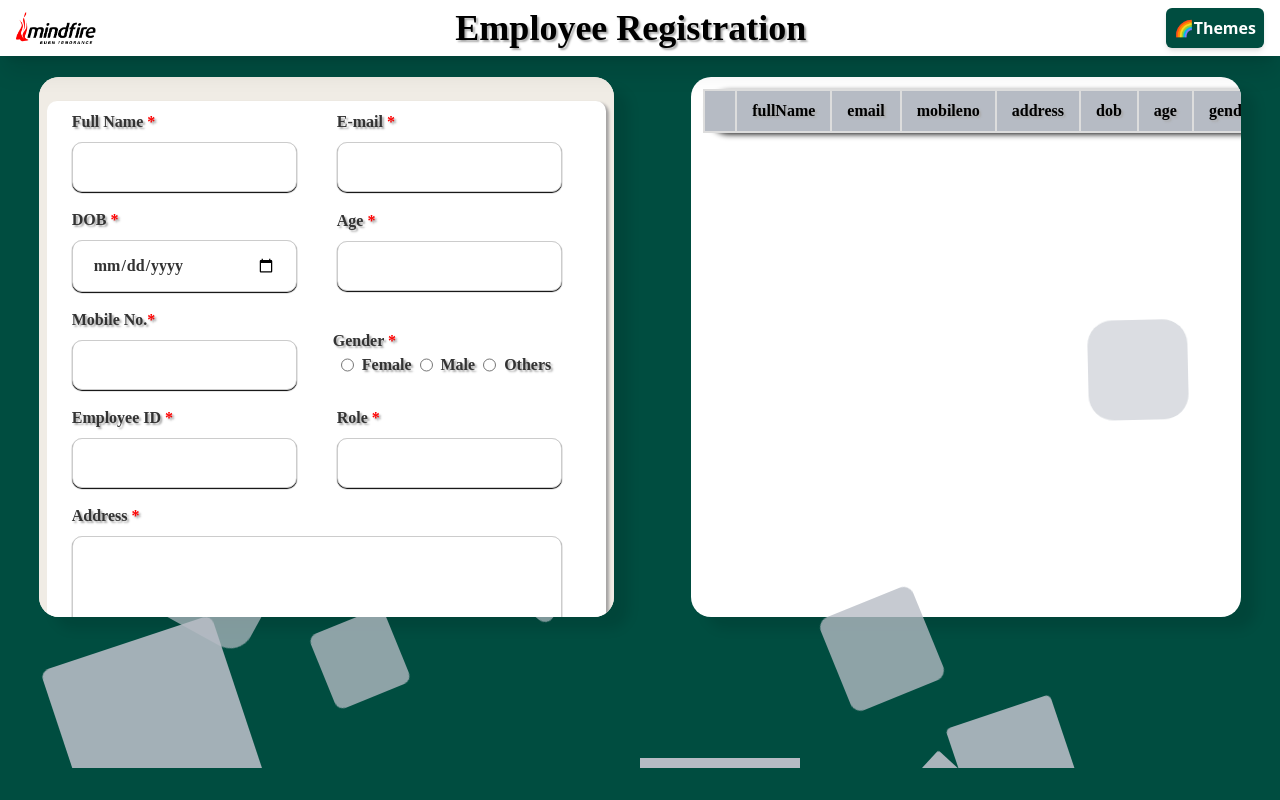
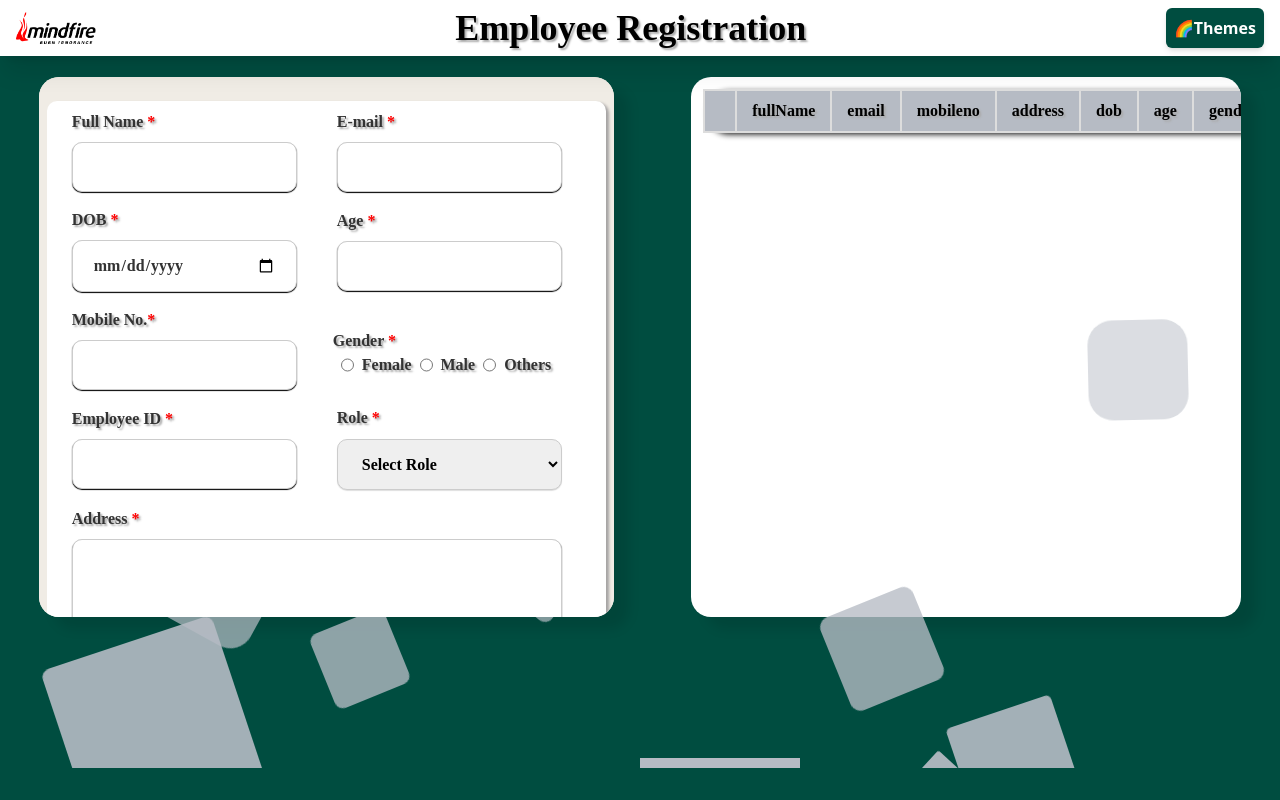
Before and after one commit to anandmindfire/Html-Practice, a React (Create React App) app: page / in a window 1280 px wide. Built offline with nearby package versions, Linux system fonts and the light colour scheme.

Commit message:
added components of baground animations and cells

```diff
--- a/src/App.css
+++ b/src/App.css
@@ -409,6 +409,31 @@ label {
     border-radius: 8px;   /* Adjust border-radius for smaller screens */
   }
 }
+
+
+
+select {
+  width: 225px;
+  padding: 15px 20px;
+  margin: 9px 0;
+  border: 1px solid #ccc;
+  border-radius: 10px;
+  box-sizing: border-box;
+
+}
+.input_field select:is(:focus, :valid) {
+  box-shadow: 0 1px 1px rgba(0, 0, 0, 0.13);
+}
+
+@media only screen and (max-width: 600px) {
+  .input_field select {
+    width: 260px;
+    padding: 10px 15px;
+    margin: 6px 0;
+    border-radius: 8px;
+  }
+}
+
 .input_field input[type="date"]:valid{
   color: #333;
   border-radius: 10px;
--- a/src/App.js
+++ b/src/App.js
@@ -3,30 +3,14 @@ import './App.css';
 import { ToastContainer, toast } from 'react-toastify';
 import 'react-toastify/dist/ReactToastify.css';
 import HomePage from './Components/HomePage.js';
-
+import BagroundAnimation from './Components/BagroundAnimation.js';
 function App() {
   return (
     <div className="area min-h-screen w-full absolute z-0" id='area'>
-			<ul className="circles">
-				<li></li>
-				<li></li>
-				<li></li>
-				<li></li>
-				<li></li>
-				<li></li>
-				<li></li>
-				<li></li>
-				<li></li>
-				<li></li>
-			</ul>
+			<BagroundAnimation/>
 			<ToastContainer />
-      <HomePage/>
+              <HomePage/>
 		</div>
-
-
-
-
-
   );
 }
 
--- /dev/null
+++ b/src/Components/BagroundAnimation.js
@@ -0,0 +1,21 @@
+import React from 'react';
+
+function BagroundAnimation() {
+  return (
+        <ul className="circles">
+        <li></li>
+        <li></li>
+        <li></li>
+        <li></li>
+        <li></li>
+        <li></li>
+        <li></li>
+        <li></li>
+        <li></li>
+        <li></li>
+    </ul>
+
+  );
+}
+
+export default BagroundAnimation;
--- /dev/null
+++ b/src/Components/EditableCell.js
@@ -0,0 +1,43 @@
+import React, { useState } from 'react';
+import { toast } from 'react-toastify';
+
+const EditableCell = ({ value, onDoubleClick, onBlur, onInput }) => {
+  const [isEditing, setIsEditing] = useState(false);
+
+  const handleDoubleClick = () => {
+    setIsEditing(true);
+    onDoubleClick();
+  };
+
+  const handleBlur = () => {
+    setIsEditing(false);
+
+    onBlur();
+    toast.success(`✔️ Updated successfully!`, {
+      position: 'top-right',
+      autoClose: 3000,
+      hideProgressBar: false,
+      closeOnClick: true,
+      pauseOnHover: true,
+      draggable: true,
+    });
+  };
+
+  const handleInput = (e) => {
+    onInput(e.currentTarget.textContent);
+  };
+
+  return (
+    <td
+      onDoubleClick={handleDoubleClick}
+      onBlur={handleBlur}
+      contentEditable={isEditing}
+      suppressContentEditableWarning={true}
+      onInput={handleInput}
+    >
+      {value}
+    </td>
+  );
+};
+
+export default EditableCell;
--- a/src/Components/EmployeeForm.js
+++ b/src/Components/EmployeeForm.js
@@ -39,8 +39,6 @@ const EmployeeForm = ({ onFormSubmit, selectedEmployee }) => {
     return isValid;
   };
 
-
-
   const validateMobileNumber = (fieldName, errorMessage) => {
     const value = formData[fieldName]?.trim() || ''; // Check if formData[fieldName] is defined before calling trim
     const isValid = value.match(/^[1-9][0-9]{9}$/) || value === '';
@@ -49,8 +47,6 @@ const EmployeeForm = ({ onFormSubmit, selectedEmployee }) => {
 
     return isValid;
   };
-
-
 
   const validateGender = () => {
     const radioButtons = document.getElementsByName('gender');
@@ -147,13 +143,13 @@ const EmployeeForm = ({ onFormSubmit, selectedEmployee }) => {
 
         <div className="input_field">
           <label htmlFor="age">Age <span className="astric">*</span></label>
-          <input type="number" name="age" id="age" className="form-control" onChange={handleInputChange} value={formData.age || ''}/>
+          <input type="number" name="age" id="age" className="form-control" onChange={handleInputChange} value={formData.age || ''} min="0" max="100"/>
           <div className="error-message">{formErrors.age}</div>
         </div>
 
         <div className="input_field">
           <label htmlFor="mobileno">Mobile No.<span className="astric">*</span></label>
-          <input type="text" name="mobileno" id="mobileno" className="form-control" onChange={handleInputChange} value={formData.mobileno || ''}/>
+          <input type="number" name="mobileno" id="mobileno" className="form-control" onChange={handleInputChange} value={formData.mobileno || ''}/>
           <div className="error-message">{formErrors.mobileno}</div>
         </div>
 
@@ -178,10 +174,26 @@ const EmployeeForm = ({ onFormSubmit, selectedEmployee }) => {
         </div>
 
         <div className="input_field">
-          <label htmlFor="role">Role <span className="astric">*</span></label>
-          <input type="text" name="role" id="role" className="form-control" onChange={handleInputChange} value={formData.role || ''}/>
-          <div className="error-message">{formErrors.role}</div>
-        </div>
+            <label htmlFor="role">Role <span className="astric">*</span></label>
+            <select
+              name="role"
+              id="role"
+              className="form-control shadow-xl"
+              onChange={handleInputChange}
+              value={formData.role || ''}
+            >
+              <option value="" disabled>
+                Select Role
+              </option>
+              <option value="intern">Intern</option>
+              <option value="developer">Developer</option>
+              <option value="designer">Designer</option>
+              <option value="senior developer"> Senior Developer</option>
+              <option value="tech lead">Tech Lead</option>
+              {/* Add more roles as needed */}
+            </select>
+            <div className="error-message">{formErrors.role}</div>
+          </div>
 
         <div className="input_field">
           <label htmlFor="address" >Address <span className="astric">*</span></label>
--- a/src/Components/EmployeeTable.js
+++ b/src/Components/EmployeeTable.js
@@ -1,43 +1,6 @@
-import React, { useState } from 'react';
-import { toast } from 'react-toastify';
-const EditableCell = ({ value, onDoubleClick, onBlur, onInput }) => {
-  const [isEditing, setIsEditing] = useState(false);
-
-  const handleDoubleClick = () => {
-    setIsEditing(true);
-    onDoubleClick();
-  };
-
-  const handleBlur = () => {
-    setIsEditing(false);
-
-    onBlur();
-    toast.success(`✔️ updated successfully!`, {
-      position: 'top-right',
-      autoClose: 3000,
-      hideProgressBar: false,
-      closeOnClick: true,
-      pauseOnHover: true,
-      draggable: true,
-    });
-  };
-
-  const handleInput = (e) => {
-    onInput(e.currentTarget.textContent);
-  };
-
-  return (
-    <td
-      onDoubleClick={handleDoubleClick}
-      onBlur={handleBlur}
-      contentEditable={isEditing}
-      suppressContentEditableWarning={true}
-      onInput={handleInput}
-    >
-      {value}
-    </td>
-  );
-};
+import React from 'react';
+import EditableCell from './EditableCell';
+// import { toast } from 'react-toastify';
 
 const EmployeeListTable = ({ employeeList, onEdit, onDelete }) => {
   const fieldOrder = ['fullName', 'email', 'mobileno', 'address', 'dob', 'age', 'gender', 'empid', 'role'];
@@ -45,15 +8,10 @@ const EmployeeListTable = ({ employeeList, onEdit, onDelete }) => {
   const handleEdit = (index, field, updatedValue) => {
     const updatedEmployeeList = [...employeeList];
 
-    // Ensure the array at the specified index exists
     if (updatedEmployeeList[index]) {
-      // Update the specified field in the employee object
       updatedEmployeeList[index][field] = updatedValue;
 
-
-      // Save data to local storage using the updated state
       localStorage.setItem('employeeData', JSON.stringify(updatedEmployeeList));
-
     } else {
       console.error(`Array at index ${index} is undefined.`);
     }
```
